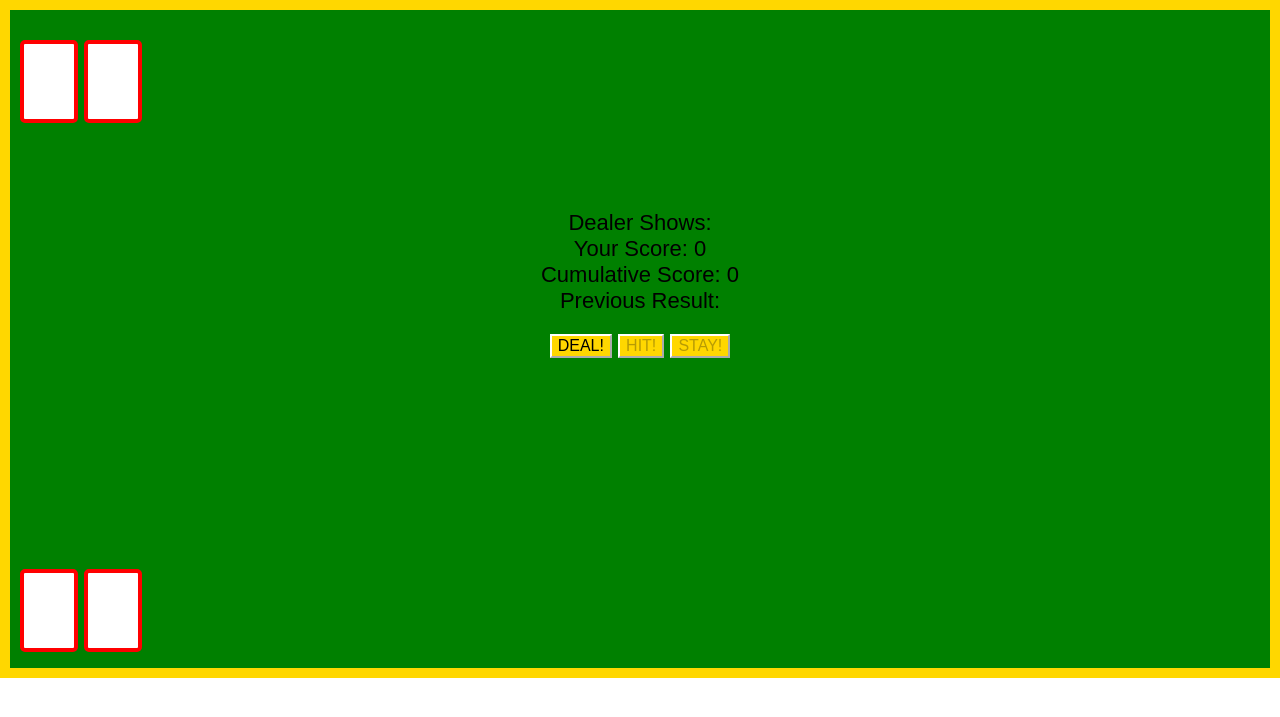
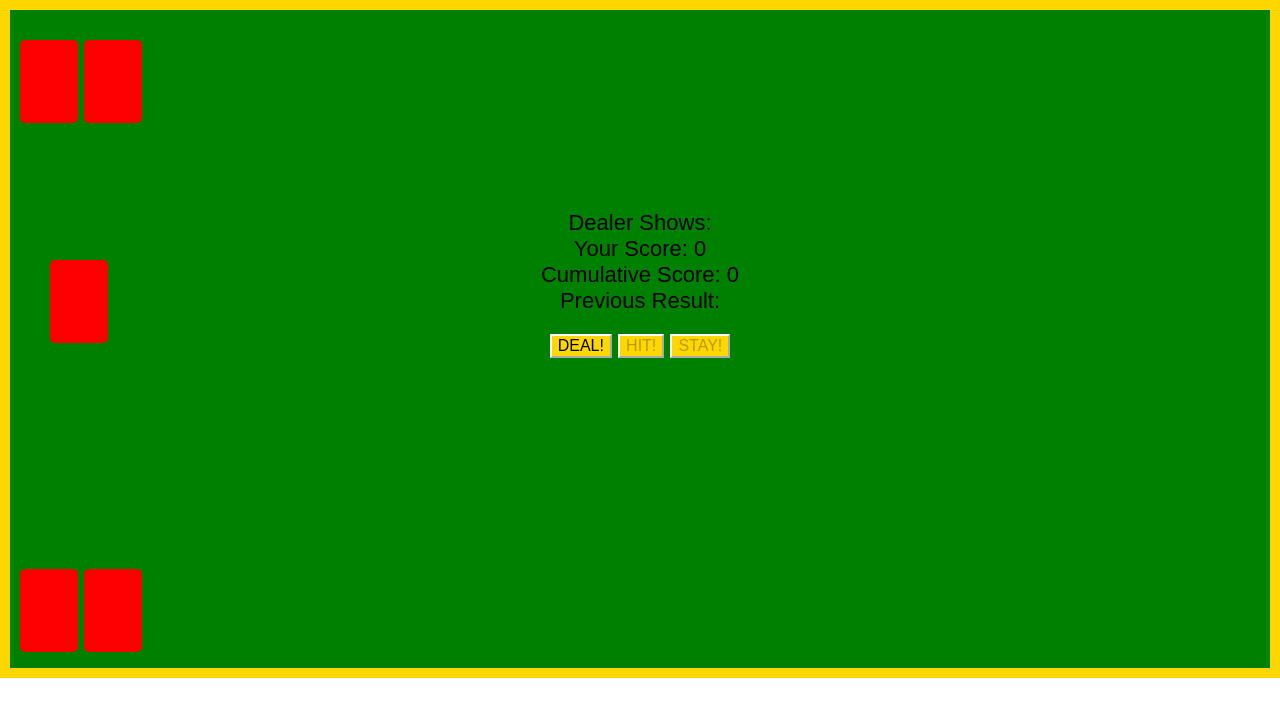
Before and after one commit to colinchan89/BJTM, a PHP site: page / in a window 1280 px wide. Shown: the top 717 px of the page. Run offline with PHP 8.4, Linux system fonts and the light colour scheme; some libraries are stand-ins or nearby versions.

Commit message:
added inactive card class for hidden cards that are on the board

```diff
--- a/2.js
+++ b/2.js
@@ -30,6 +30,7 @@ function startGame() {
 function startRound(){
   hitButton.prop("disabled",false);
   stayButton.prop("disabled",false);
+  $('#dealerCard2').addClass("inactive");
 
   $('.hcard').remove();
   $('.dhcard').remove();
@@ -63,6 +64,8 @@ function dealRound(){
       dealer.addCard(getNextCard());
       break;
     default:
+      $('.pcard').removeClass("inactive");
+      $('#dealerCard1').removeClass("inactive");
       $('#userCard1').text(player.cards[0].rank + player.cards[0].suit);
       $('#userCard2').text(player.cards[1].rank + player.cards[1].suit);
       $('#dealerCard1').text(dealer.cards[0].rank + dealer.cards[0].suit);
@@ -236,6 +239,7 @@ function dealToDealer() {
 function endRound() {
   document.getElementById("hitButton").disabled = true;
   document.getElementById("stayButton").disabled = true;
+  $('#dealerCard2').removeClass("inactive");
   $('#dealerCard2').text(dealer.cards[1].rank + dealer.cards[1].suit);
   var d, p;
   d = dealer.getScore();
--- a/index.html
+++ b/index.html
@@ -8,8 +8,9 @@
   <body>
     <div id="container">
       <div class="dcardcontainer">
-      <div class="dcard" id="dealerCard1"></div>
-      <div class="dcard" id="dealerCard2"></div></div>
+      <div class="dcard inactive" id="dealerCard1"></div>
+      <div class="dcard inactive" id="dealerCard2"></div></div>
+      <div class="card inactive" id="deck"></div>
       <div class="scorecontainer">
       <div class="score" id ="dealerScore">Dealer Shows: </div>
       <div class="score" id ="userScore">Your Score: 0</div>
@@ -22,8 +23,8 @@
       <button id="dblButton" style="display: none">DOUBLE!</button>
       <button id="stayButton">STAY!</button></div>
       <div class="pcardcontainer">
-      <div class="pcard" id="userCard1"></div>
-      <div class="pcard" id="userCard2"></div></div>
+      <div class="pcard inactive" id="userCard1"></div>
+      <div class="pcard inactive" id="userCard2"></div></div>
 
 
     </div>
--- a/style.css
+++ b/style.css
@@ -29,6 +29,17 @@
   background-color: white;
   display: inline-block;
 }
+.card {
+  height: 75px;
+  width: 50px;
+  border: 4px solid red;
+  border-radius: 5px;
+  background-color: white;
+  display: inline-block;
+  position: absolute;
+  left: 40px;
+  top: 250px;
+}
 .hcard {
   height: 75px;
   width: 50px;
@@ -48,6 +59,9 @@
   display: inline-block;
   margin-top: 20px;
   margin-left: 7px;
+}
+.inactive {
+  background-color: red;
 }
 .dcardcontainer {
   position: absolute;
```
